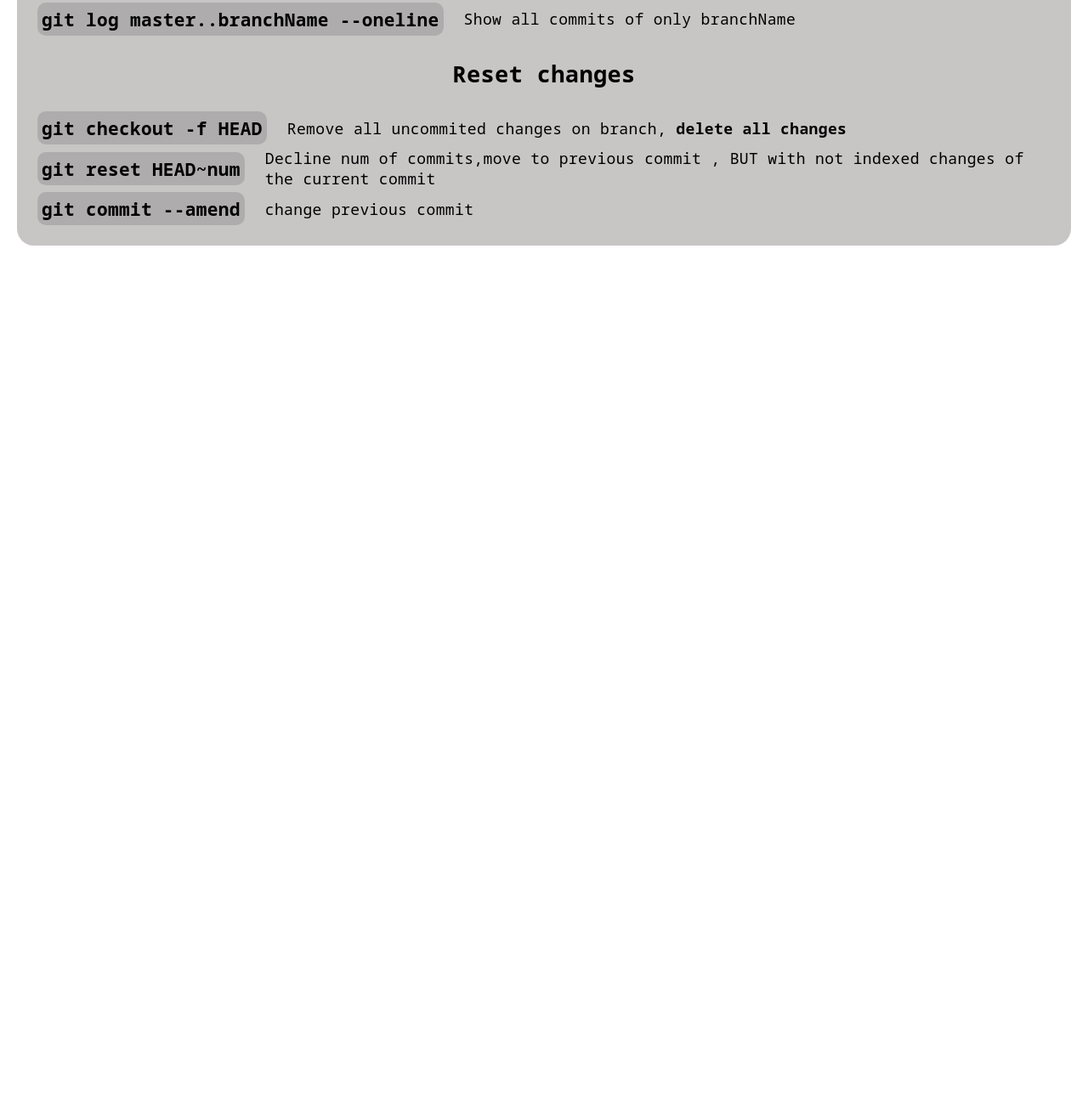
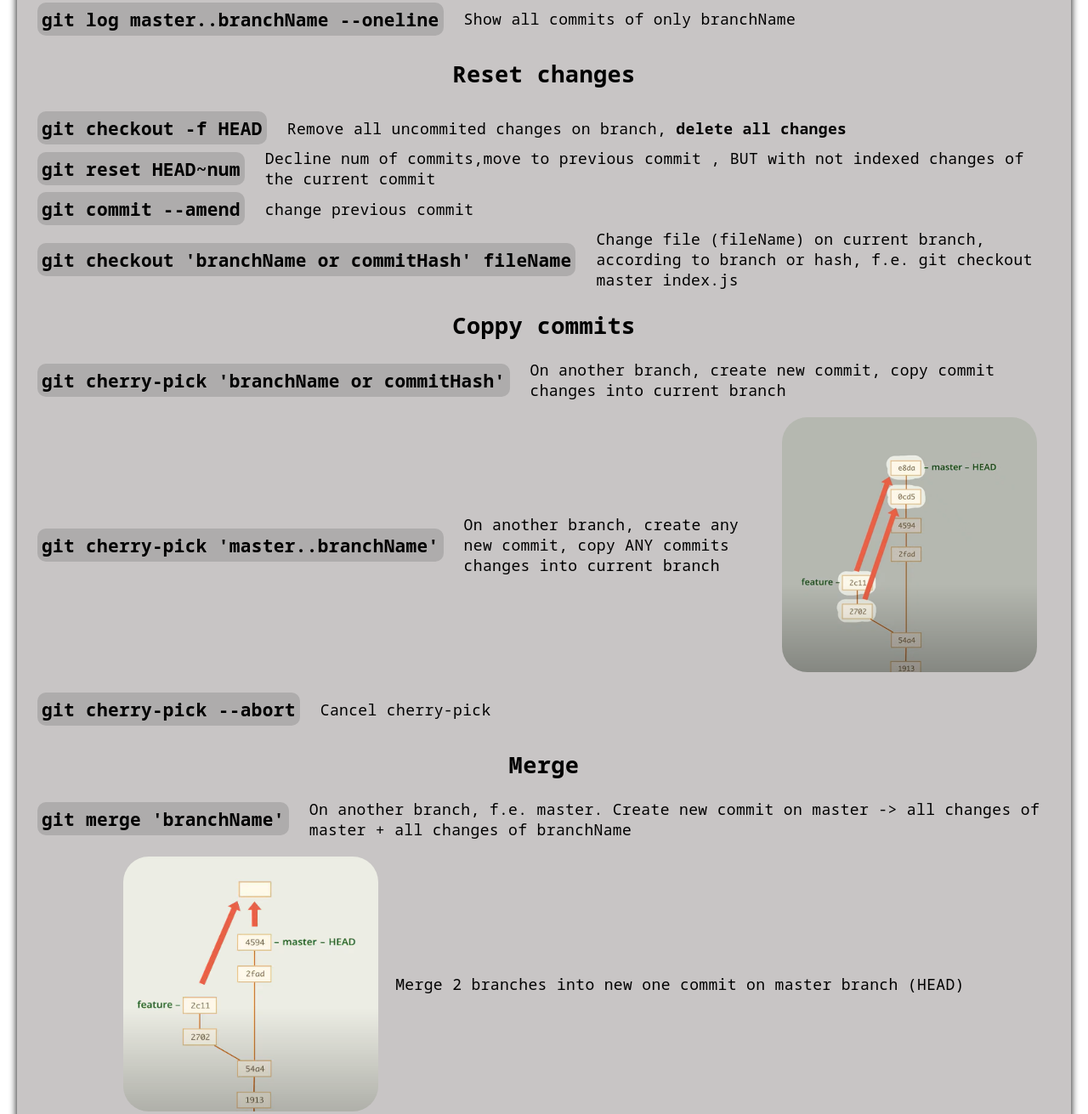
Before and after one commit to RomaZherko21/git-commands, a plain HTML site: page index.html in a window 1280 px wide. Shown: the part 2437-3748 px from the top of the page at 85% size. Before the commit the page ends 2746 px from the top, so only its background shows below. Drawn offline with Linux system fonts and the light colour scheme.

Commit message:
Merge and cherry pick commands

```diff
--- a/index.html
+++ b/index.html
@@ -221,6 +221,82 @@
                 <div class="description">change previous commit</div>
             </div>
 
+            <div class="command-wrapper">
+                <h3 class="command">git checkout 'branchName or commitHash' fileName</h3>
+                <div class="description">Change file (fileName) on current branch, according to branch or hash, f.e. git
+                    checkout master index.js</div>
+            </div>
+
+
+        </section>
+
+        <section class="commands-list">
+            <h2 class="commands-list__title">Coppy commits</h2>
+
+            <div class="command-wrapper">
+                <h3 class="command">git cherry-pick 'branchName or commitHash'</h3>
+                <div class="description">On another branch, create new commit, copy commit changes into current branch
+                </div>
+            </div>
+
+            <div class="command-wrapper">
+                <h3 class="command">git cherry-pick 'master..branchName'</h3>
+                <div class="description">On another branch, create any new commit, copy ANY commits changes into current
+                    branch
+                </div>
+                <div class="img-wrapper">
+                    <img src="./img/cherry-pick1.png" alt="">
+                </div>
+            </div>
+
+            <div class="command-wrapper">
+                <h3 class="command">git cherry-pick --abort</h3>
+                <div class="description">Cancel cherry-pick
+                </div>
+            </div>
+
+        </section>
+
+        <section class="commands-list">
+            <h2 class="commands-list__title">Merge</h2>
+
+            <div class="command-wrapper">
+                <h3 class="command">git merge 'branchName'</h3>
+                <div class="description">On another branch, f.e. master. Create new commit on master -> all changes of
+                    master + all changes of branchName</div>
+            </div>
+
+            <div class="img-wrapper">
+                <img src="./img/merge/merge1.png" alt="">
+                <div class="description">Merge 2 branches into new one commit on master branch (HEAD)</div>
+            </div>
+            <div class="img-wrapper">
+                <div class="description">Git check changes of base-feature and base-master commits, if there is no
+                    conflicts in files -> add . If there are conflicts -> need resolve conflicts </div>
+                <img src="./img/merge/merge2.png" alt="">
+            </div>
+            <div class="img-wrapper">
+                <img src="./img/merge/merge-conflicts.png" alt="">
+                <div class="description">Merge 2 branches with conflicts on line4, but no conflicts on line 1-2</div>
+            </div>
+
+            <div class="command-wrapper">
+                <h3 class="command">git merge --abort</h3>
+                <div class="description">Cancel merge (before branches were successfuly merged). Everything will be as
+                    before</div>
+            </div>
+
+            <div class="command-wrapper">
+                <h3 class="command">git add .</h3>
+                <h3 class="command">git commit -m 'message'</h3>
+                <div class="description">After successful merging with resolving conflicts</div>
+            </div>
+
+            <div class="command-wrapper">
+                <h3 class="command">git reset --hard HEAD~1</h3>
+                <div class="description">After successful merging with resolving conflicts, if we want to cancel merge
+                </div>
+            </div>
 
         </section>
 
--- a/style.css
+++ b/style.css
@@ -18,6 +18,7 @@ body {
     font-weight: 400;
     letter-spacing: 0.36px;
     color: black;
+
 }
 
 .main {
@@ -25,6 +26,7 @@ body {
     min-height: 100vh;
     padding: 20px;
 
+    box-shadow: 0 0 10px rgb(0, 0, 0);
     border-radius: 20px;
     background-color: rgb(200, 197, 197);
 }
@@ -34,6 +36,9 @@ body {
     margin: 0 auto;
 }
 
+.commands-list__title {
+    text-align: center;
+}
 
 .command-wrapper {
     display: flex;
@@ -50,7 +55,17 @@ body {
     background-color: rgb(174, 172, 172);
 }
 
+.img-wrapper {
+    display: flex;
+    justify-content: center;
+    align-items: center;
+    gap: 20px;
+    padding: 20px;
+}
 
-.commands-list__title {
-    text-align: center;
+.img-wrapper>img {
+    width: 300px;
+    height: 300px;
+
+    border-radius: 10%;
 }
```
Also changed, not shown: img/cherry-pick1.png (added), img/merge/merge-conflicts.png (added), img/merge/merge1.png (added), img/merge/merge2.png (added).
